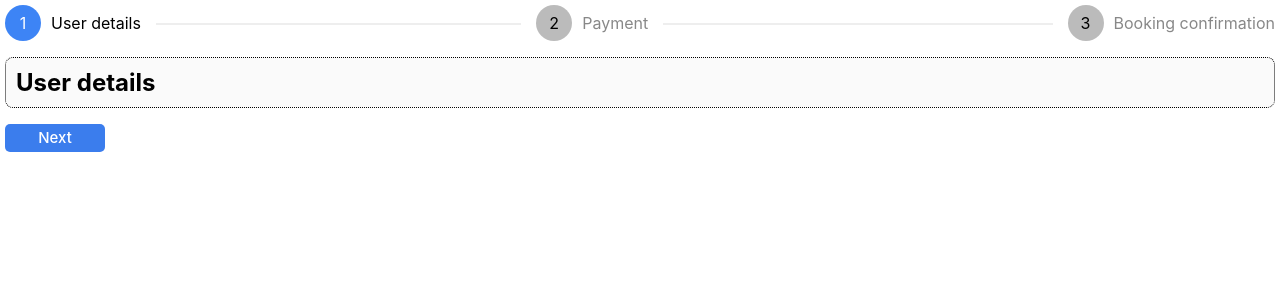
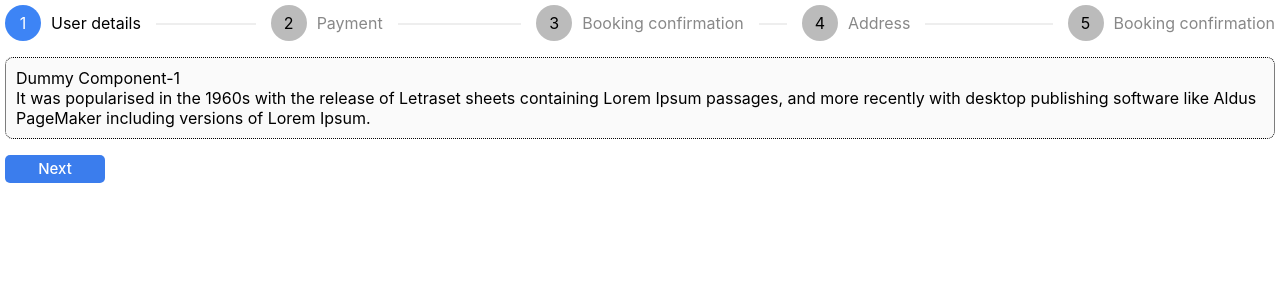
Before and after one commit to vikrantaroraa/canary-design, a React (Vite) app: page / in a window 1280 px wide. Shown: the top 300 px of the page. Built offline with nearby package versions, Linux system fonts and the light colour scheme.

Commit message:
refactor: refactored the code and put the types of Steps component and ExampleSteps in separate files

```diff
--- a/src/App.tsx
+++ b/src/App.tsx
@@ -4,7 +4,7 @@ import { ExampleTabsTypeB } from "src/components/example-components/TabsTypeBExa
 import { MultiStepForm } from "src/components/MultiStepForm";
 import { FormExample } from "src/components/example-components/FormExample";
 import { Button } from "src/components/Button";
-import { ExampleSteps } from "src/components/Steps";
+import { ExampleSteps } from "src/components/example-components/StepsExample";
 
 function App() {
   return (
--- a/src/components/Steps/index.tsx
+++ b/src/components/Steps/index.tsx
@@ -1,28 +1,7 @@
-import React, { ReactNode, useState } from "react";
+import React, { useState } from "react";
 import { Button } from "src/components/Button";
+import { StepsProps } from "src/components/Steps/index.interface";
 import styles from "src/components/Steps/index.module.css";
-import DummyComponent1 from "src/components/dummy-components/Component1";
-
-function UserDetails() {
-  return <h2>User details</h2>;
-}
-
-function Payment() {
-  return <h2>Payment information</h2>;
-}
-
-function Confirmation() {
-  return <h2>Booking is confirmed</h2>;
-}
-
-export interface StepsDataProps {
-  // key: string;
-  title: string;
-  content: ReactNode;
-}
-export interface StepsProps {
-  steps: StepsDataProps[];
-}
 
 function Steps({ steps }: StepsProps) {
   const [activeStep, setActiveStep] = useState(0);
@@ -80,21 +59,3 @@ function Steps({ steps }: StepsProps) {
 }
 
 export { Steps };
-
-export const ExampleSteps = () => {
-  const steps = [
-    {
-      title: "User details",
-      content: <UserDetails />,
-    },
-    {
-      title: "Payment",
-      content: "Second-content",
-    },
-    {
-      title: "Booking confirmation",
-      content: <DummyComponent1 />,
-    },
-  ];
-  return <Steps steps={steps} />;
-};
--- /dev/null
+++ b/src/components/example-components/StepsExample/index.tsx
@@ -0,0 +1,33 @@
+import React from "react";
+import { Steps } from "src/components/Steps";
+import { StepsDataProps } from "src/components/Steps/index.interface";
+import DummyComponent1 from "src/components/dummy-components/Component1";
+import DummyComponent2 from "src/components/dummy-components/Component2";
+import DummyComponent3 from "src/components/dummy-components/Component3";
+
+const steps: StepsDataProps[] = [
+  {
+    title: "User details",
+    content: <DummyComponent1 />,
+  },
+  {
+    title: "Payment",
+    content: "Second-content",
+  },
+  {
+    title: "Booking confirmation",
+    content: <DummyComponent2 />,
+  },
+  {
+    title: "Address",
+    content: "Fourth-content",
+  },
+  {
+    title: "Booking confirmation",
+    content: <DummyComponent3 />,
+  },
+];
+
+export const ExampleSteps = () => {
+  return <Steps steps={steps} />;
+};
```
Also changed, not shown: src/components/Steps/index.interface.ts (+12 -0 lines).
